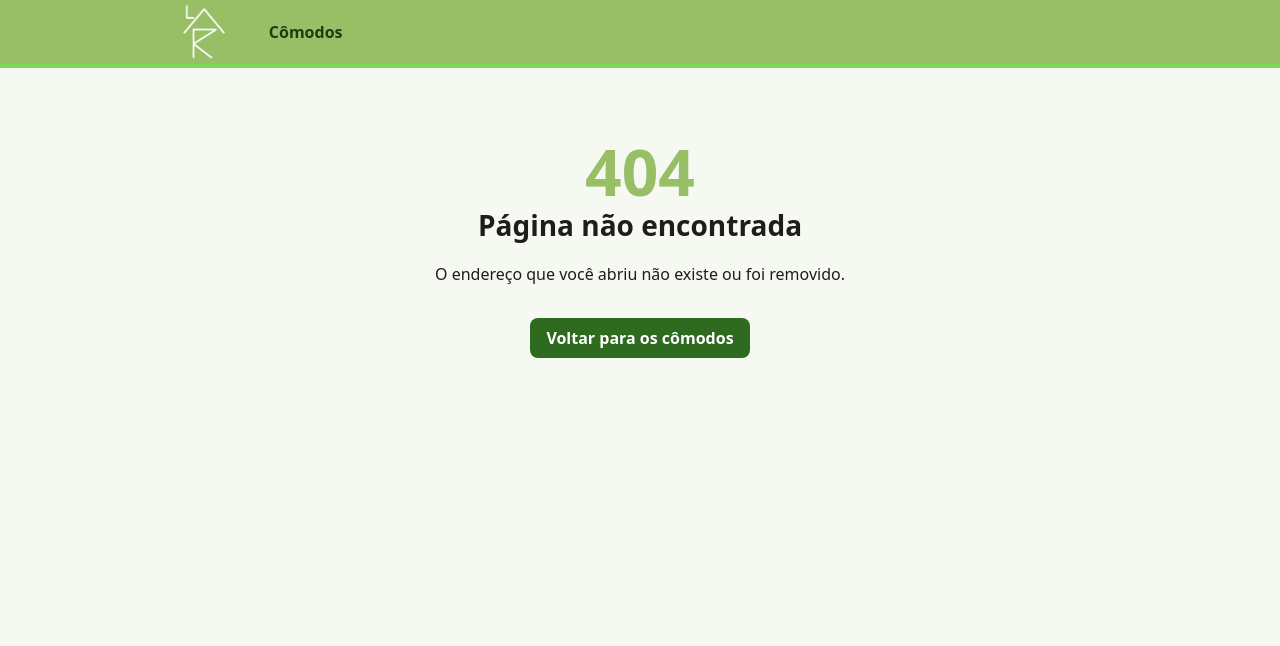
After one commit to carlabferreira/LAR_Home_Management_System, a Flask app: template app/templates/404.html in a window 1280 px wide. The commit adds this page. Shown: the top 646 px of the page. Run offline with Flask 3, Linux system fonts and the light colour scheme; the template is opened without the code that fills it, so the values that code supplies are empty.

Commit message:
feat(templates): adiciona página 404 com o layout do sistema

```diff
--- a/app/__init__.py
+++ b/app/__init__.py
@@ -1,10 +1,14 @@
 """Fábrica da aplicação: monta o Flask e o banco. Sem regra de negócio."""
-from flask import Flask
+from flask import Flask, render_template
 
 from . import models  # noqa: F401  (registra as tabelas para o create_all)
 from .config import DevConfig
 from .extensions import db
 from .web.room_routes import room_bp
+
+
+def pagina_nao_encontrada(erro):
+    return render_template("404.html"), 404
 
 
 def create_app(config_object=None):
@@ -15,6 +19,7 @@ def create_app(config_object=None):
 
     # As rotas e os filtros do Jinja serão registrados aqui pelas tarefas da camada web.
     app.register_blueprint(room_bp)
+    app.register_error_handler(404, pagina_nao_encontrada)
 
     with app.app_context():
         db.create_all()
--- a/app/static/css/style.css
+++ b/app/static/css/style.css
@@ -261,6 +261,25 @@ button:hover,
   background: #fdecea;
 }
 
+/* ---- Páginas de erro (404.html) ---- */
+.erro-pagina {
+  padding: 3rem 1rem;
+  text-align: center;
+}
+
+.erro-codigo {
+  margin: 0;
+  font-size: 4rem;
+  font-weight: 800;
+  line-height: 1;
+  color: var(--verde-logo);
+}
+
+.erro-pagina .botao {
+  display: inline-block;
+  margin-top: 1rem;
+}
+
 /* ---- Quem prefere menos animação ---- */
 @media (prefers-reduced-motion: reduce) {
   .alerta {
--- /dev/null
+++ b/app/templates/404.html
@@ -0,0 +1,12 @@
+{% extends "base.html" %}
+
+{% block titulo %}Página não encontrada{% endblock %}
+
+{% block conteudo %}
+<section class="erro-pagina">
+  <p class="erro-codigo">404</p>
+  <h1>Página não encontrada</h1>
+  <p>O endereço que você abriu não existe ou foi removido.</p>
+  <a class="botao" href="{{ url_for('rooms.listar') }}">Voltar para os cômodos</a>
+</section>
+{% endblock %}
```
Also changed, not shown: tests/routes/test_layout.py (+19 -0 lines).
